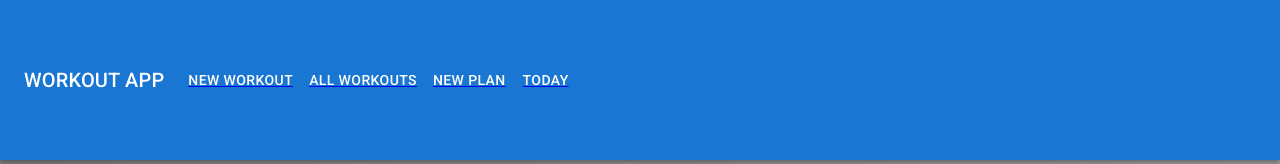
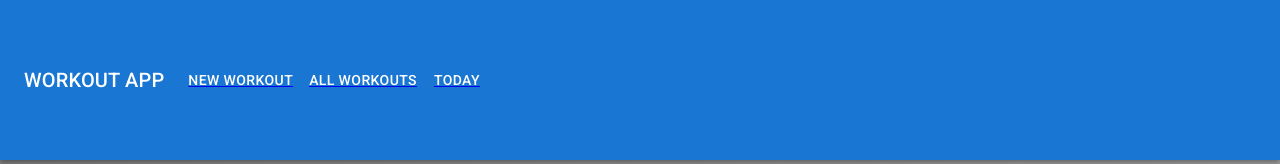
Before and after one commit to CharlesCarr/react-workout-app, a React (Create React App) app: page / in a window 1280 px wide. Shown: the top 164 px of the page. Built offline with nearby package versions, Linux system fonts and the light colour scheme.

Commit message:
removing 'new plan' and saving for future version

```diff
--- a/src/App.js
+++ b/src/App.js
@@ -4,7 +4,6 @@ import "./App.css";
 
 // Importing components
 import NewWorkoutPage from "./pages/NewWorkout";
-import NewPlanPage from "./pages/NewPlan";
 import AllWorkoutsPage from "./pages/AllWorkouts";
 import TodayWorkoutPage from "./pages/TodayWorkout";
 // import MainNavigation from "./components/layout/MainNavigation";
@@ -37,9 +36,6 @@ function App() {
         <Route path="/all-workouts" >
           <AllWorkoutsPage todos={todos} fullWorkouts={fullWorkouts}/>
         </Route>
-        <Route path="/new-plan">
-          <NewPlanPage fullWorkouts={fullWorkouts}/>
-        </Route>
         <Route path="/today" >
           <TodayWorkoutPage />
         </Route>
--- a/src/components/layout/NavBarTest.js
+++ b/src/components/layout/NavBarTest.js
@@ -13,7 +13,7 @@ import MenuItem from '@mui/material/MenuItem';
 
 import { Link } from "react-router-dom";
 
-const pages = ['New Workout', 'All Workouts', 'New Plan'];
+const pages = ['New Workout', 'All Workouts'];
 
 
 
@@ -65,7 +65,6 @@ const NavBarTest = () => {
 
             <Link to="/"><Button onClick={handleCloseNavMenu} sx={{ my: 2, color: 'white', display: 'block' }}>New Workout</Button></Link>
             <Link to="/all-workouts"><Button onClick={handleCloseNavMenu} sx={{ my: 2, color: 'white', display: 'block' }}>All Workouts</Button></Link>
-            <Link to="/new-plan"><Button onClick={handleCloseNavMenu} sx={{ my: 2, color: 'white', display: 'block' }}>New Plan</Button></Link>
             <Link to="/today"><Button onClick={handleCloseNavMenu} sx={{ my: 2, color: 'white', display: 'block' }}>Today</Button></Link>
 
 
@@ -108,7 +107,6 @@ const NavBarTest = () => {
 
             <Link to="/"><MenuItem onClick={handleCloseNavMenu}><Typography textAlign="center">New Workout</Typography></MenuItem></Link>
             <Link to="/all-workouts"><MenuItem onClick={handleCloseNavMenu}><Typography textAlign="center">All Workouts</Typography></MenuItem></Link>
-            <Link to="/new-plan"><MenuItem onClick={handleCloseNavMenu}><Typography textAlign="center">New Plan</Typography></MenuItem></Link>
             <Link to="/today"><MenuItem onClick={handleCloseNavMenu}><Typography textAlign="center">Today</Typography></MenuItem></Link>
 
             </Menu>
```
Also changed, not shown: src/future/NewPlan.js (renamed from src/pages/NewPlan.js), src/future/new_plan/DisplayWorkout.js (renamed from src/components/new_plan/DisplayWorkout.js), src/future/new_plan/NewPlanModal.js (renamed from src/components/new_plan/NewPlanModal.js), src/future/new_plan/Week.js (renamed from src/components/new_plan/Week.js), src/future/new_plan/WeekDay.js (renamed from src/components/new_plan/WeekDay.js), src/future/new_plan/WorkoutDropDown.js (renamed from src/components/new_plan/WorkoutDropDown.js).
